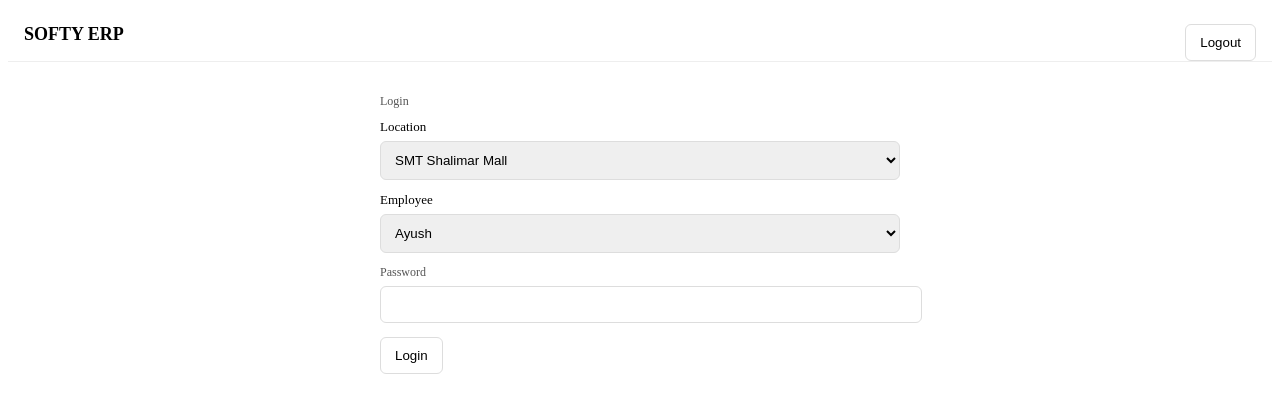
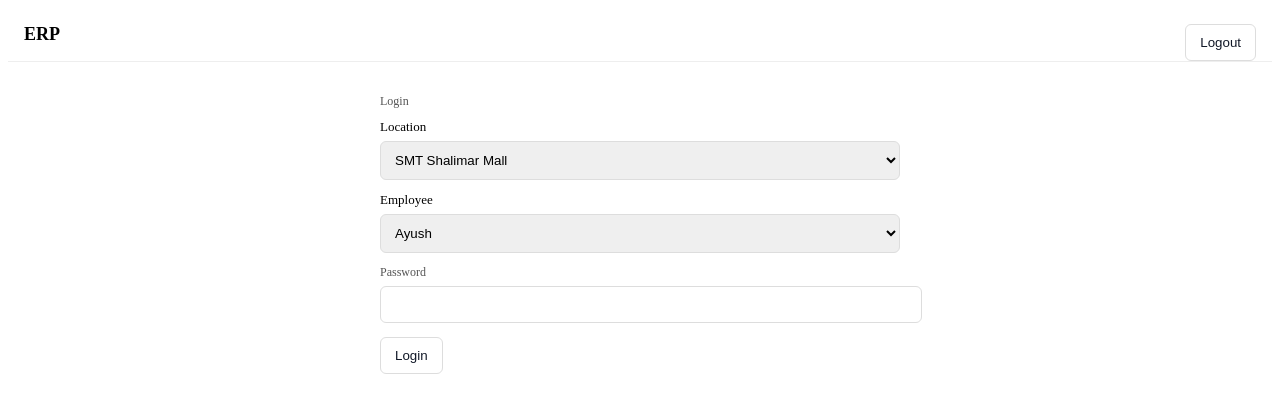
Before and after one commit to Ayushvish0512/coke, a React (Vite) app: page /login in a window 1280 px wide. Shown: the top 410 px of the page. Built offline with nearby package versions, Linux system fonts and the light colour scheme; the HTML template or start-up script is replaced by a standard one.

Commit message:
IOS submit button issue and remove softy

```diff
--- a/index.html
+++ b/index.html
@@ -3,7 +3,7 @@
   <head>
     <meta charset="UTF-8" />
     <meta name="viewport" content="width=device-width, initial-scale=1.0" />
-    <title>SOFTY ERP - MVP Phase 1</title>
+    <title>ERP - MVP Phase 1</title>
   </head>
   <body>
     <div id="root"></div>
--- a/package.json
+++ b/package.json
@@ -1,5 +1,5 @@
 {
-  "name": "softy-erp-mvp",
+  "name": "erp-mvp",
   "private": true,
   "version": "0.1.0",
   "type": "module",
--- a/src/components/Button.jsx
+++ b/src/components/Button.jsx
@@ -11,7 +11,9 @@ export default function Button({ children, onClick, disabled, type = 'button', s
         borderRadius: 6,
         border: '1px solid #ddd',
         background: disabled ? '#f5f5f5' : '#fff',
+        color: '#111827',
         cursor: disabled ? 'not-allowed' : 'pointer',
+        WebkitTextFillColor: '#111827',
         ...style,
       }}
     >
--- a/src/pages/Login.jsx
+++ b/src/pages/Login.jsx
@@ -68,7 +68,7 @@ const data = await sendLoginWebhookPayload({
 
   return (
     <div>
-      <Header title="SOFTY ERP" />
+      <Header title="ERP" />
       <FormContainer>
         <div style={{ fontSize: 12, marginBottom: 10, color: '#555' }}>Login</div>
 
```
Also changed, not shown: 4 other files (tests, documents, lock files or other folders).
